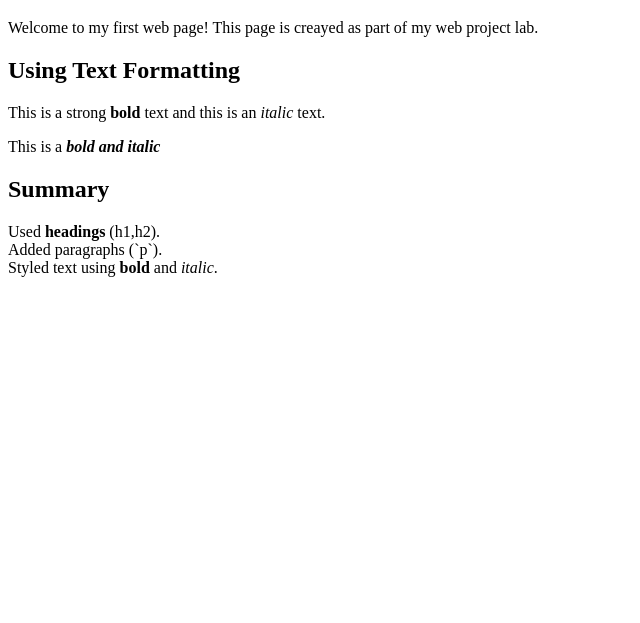
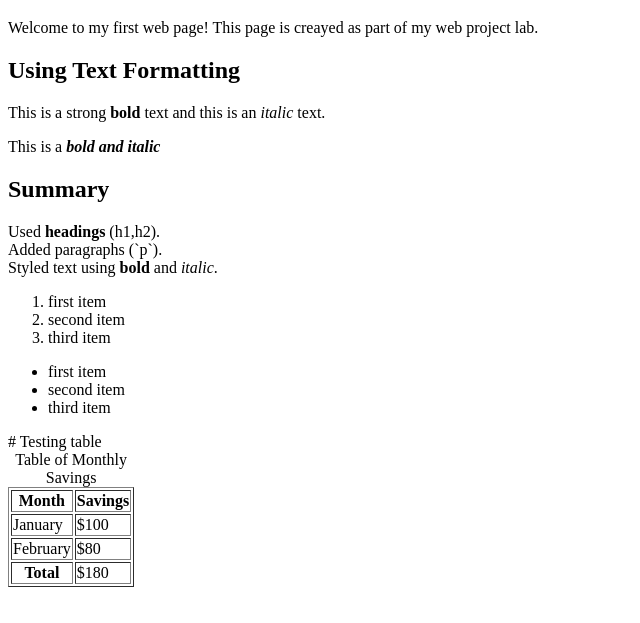
Before and after one commit to 106212908/COS10026-Lab-01, a plain HTML site: page index.html in a window 1280 px wide. Shown: the part 61-684 px from the top of the page, without its empty margins (0-640 px from the left). Drawn offline with Linux system fonts and the light colour scheme.

Commit message:
Added index.html

```diff
--- a/index.html
+++ b/index.html
@@ -17,3 +17,38 @@
         Added paragraphs (`p`).<br>
         Styled text using <strong>bold</strong> and <em>italic</em>.<br>
     </p>
+<ol>
+	<li>first item</li>
+	<li>second item</li>
+	<li>third item</li>
+</ol>
+<ul>
+	<li>first item</li>
+	<li>second item</li>
+	<li>third item</li>
+</ul>
+# Testing table
+<table style border ="1">
+<caption>Table of Monthly Savings</caption>
+<thead>
+<tr>
+    <th>Month</th>
+    <th>Savings</th>
+</tr>
+</thead>
+<tbody>
+<tr>
+    <td>January</td>
+    <td>$100</td>
+</tr>
+<tr>
+    <td>February</td>
+    <td>$80</td>
+</tr>
+</tbody>
+<tfoot>
+<tr>
+    <th>Total</th>
+    <td>$180</td>
+</tr>
+</tfoot>
```
